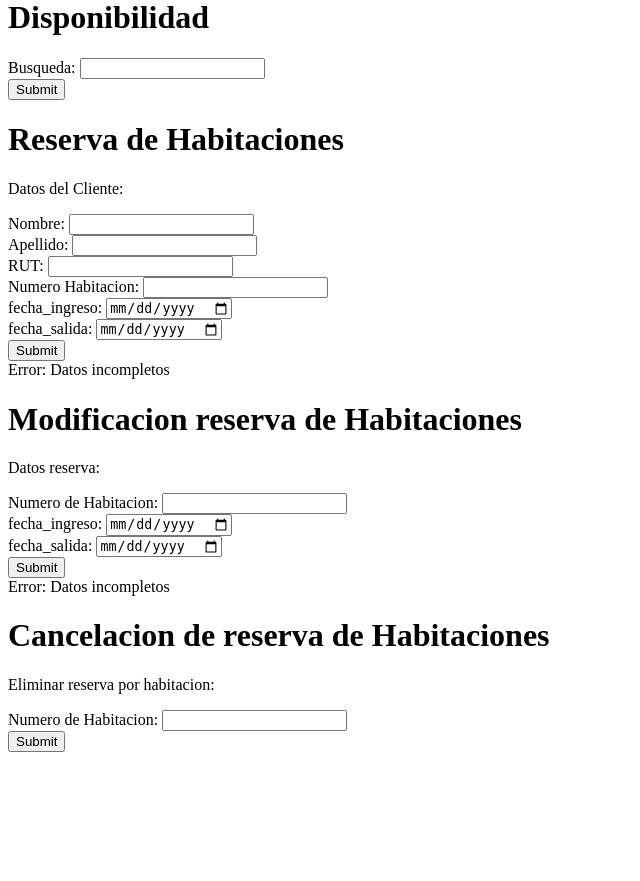
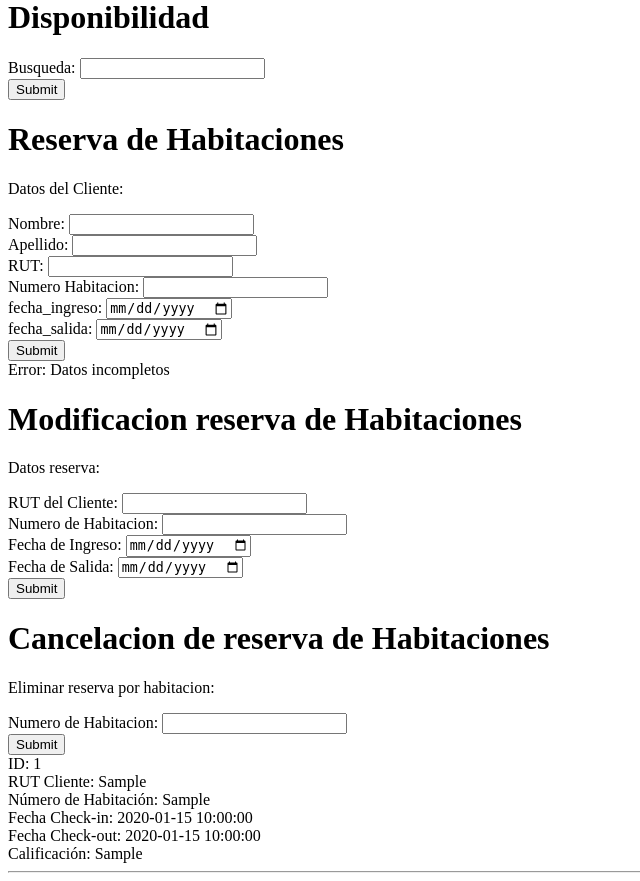
Before and after one commit to LuckJMG/T2_BDD, a PHP site: page /php/reserva_habitacion.php in a window 1280 px wide. Shown: the part 22-903 px from the top of the page, without its empty margins (0-640 px from the left). Before the commit the page ends 774 px from the top, so only its background shows below. Run offline with PHP 8.4, Linux system fonts and the light colour scheme; tables that the repository leaves empty or names only in its code hold one stand-in row (values such as "Sample post").

Commit message:
Reserva Habitaciones
Ahora funciona todo

```diff
--- a/php/reserva_habitacion.php
+++ b/php/reserva_habitacion.php
@@ -81,9 +81,10 @@
 
             <p>Datos reserva:<p>
             <form action="reserva_habitacion.php" method="POST">
-                Numero de Habitacion: <input type="number" name="nombre"><br>
-                fecha_ingreso: <input type="date" name="fecha de entrada"><br>
-                fecha_salida: <input type="date" name="fecha de salida"><br>
+                RUT del Cliente: <input type="text" name="rut_cliente1"><br>
+                Numero de Habitacion: <input type="number" name="numero_habitacion2"><br>
+                Fecha de Ingreso: <input type="date" name="fecha_de_entrada1"><br>
+                Fecha de Salida: <input type="date" name="fecha_de_salida1"><br>
                 <input type="submit">
             </form>
         </div>
@@ -91,20 +92,34 @@
 
         $conn = coneccion();
 
-        if(isset($_POST["numero_habitacion"]) && isset($_POST["fecha_de_entrada"]) && isset($_POST["fecha_de_salida"])){
-            $numero_habitacion = $_POST["numero_habitacion"];
-            $fecha_ingreso = $_POST["fecha_de_entrada"];
-            $fecha_salida = $_POST["fecha_de_salida"];
-            $sql = "UPDATE ReservaHabitacion SET fecha_checkin = '$fecha_ingreso', fecha_checkout = '$fecha_salida' WHERE numero_habitacion = $numero_habitacion";
-            if ($conn->query($sql) === TRUE) {
-                echo "Reserva modificada";
-            } else {
-                echo "Error: " . $sql . "<br>" . $conn->error;
+        if(isset($_POST["rut_cliente1"]) && isset($_POST["numero_habitacion2"]) && isset($_POST["fecha_de_entrada1"]) && isset($_POST["fecha_de_salida1"])){
+            $rut_cliente = $_POST["rut_cliente1"];
+            $numero_habitacion = $_POST["numero_habitacion2"];
+            $fecha_ingreso = $_POST["fecha_de_entrada1"];
+            $fecha_salida = $_POST["fecha_de_salida1"];
+            $sql1 = "SELECT * FROM ReservaHabitacion WHERE rut_cliente = $rut_cliente";
+            $result = $conn->query($sql1);
+            if ($result->num_rows > 0) {
+                // output data of each row
+                $row = $result->fetch_assoc();
+                $numero_habitacion_reservada = $row["numero_habitacion"];
+                if ($numero_habitacion_reservada == $numero_habitacion) {
+                    $sql = "UPDATE ReservaHabitacion SET fecha_checkin = '$fecha_ingreso', fecha_checkout = '$fecha_salida' WHERE rut_cliente = $rut_cliente";
+                    if ($conn->query($sql) === TRUE) {
+                    echo "Reserva modificada";
+                    } else {echo "Error: " . $sql . "<br>" . $conn->error;}
+                }else{
+                    $sql_delete_reservas = "DELETE FROM ReservaHabitacion WHERE rut_cliente = $rut_cliente";
+                    if ($conn->query($sql_delete_reservas) === TRUE) {
+                        $sql2 = "INSERT INTO ReservaHabitacion (rut_cliente, numero_habitacion, fecha_checkin, fecha_checkout) VALUES ($rut_cliente, $numero_habitacion, '$fecha_ingreso', '$fecha_salida')";
+                        if ($conn->query($sql2) === TRUE) {
+                            echo "Reserva modificada";
+                        } else {echo "Error: " . $sql2 . "<br>" . $conn->error;}
+                    }
+                }
             }
         }
-        else {
-            echo "Error: Datos incompletos";
-        }
+        $conn->close();
         ?>
 
         <div class="cancelacionreservas">
@@ -144,3 +159,24 @@
         }
         $conn->close();
         ?>
+
+        <?php
+        $sql = "SELECT * FROM ReservaHabitacion";
+        $conn = coneccion();
+        // Ejecutar la consulta
+        $result = $conn->query($sql);
+
+        // Verificar si hay resultados y mostrarlos
+        if ($result->num_rows > 0) {
+            // Imprimir los datos de cada fila
+            while($row = $result->fetch_assoc()) {
+                echo "ID: " . $row["id"] . "<br>";
+                echo "RUT Cliente: " . $row["rut_cliente"] . "<br>";
+                echo "Número de Habitación: " . $row["numero_habitacion"] . "<br>";
+                echo "Fecha Check-in: " . $row["fecha_checkin"] . "<br>";
+                echo "Fecha Check-out: " . $row["fecha_checkout"] . "<br>";
+                echo "Calificación: " . $row["calificacion"] . "<br>";
+                echo "<hr>"; // Línea horizontal para separar las entradas
+            }}
+        $conn->close();
+        ?>
```
